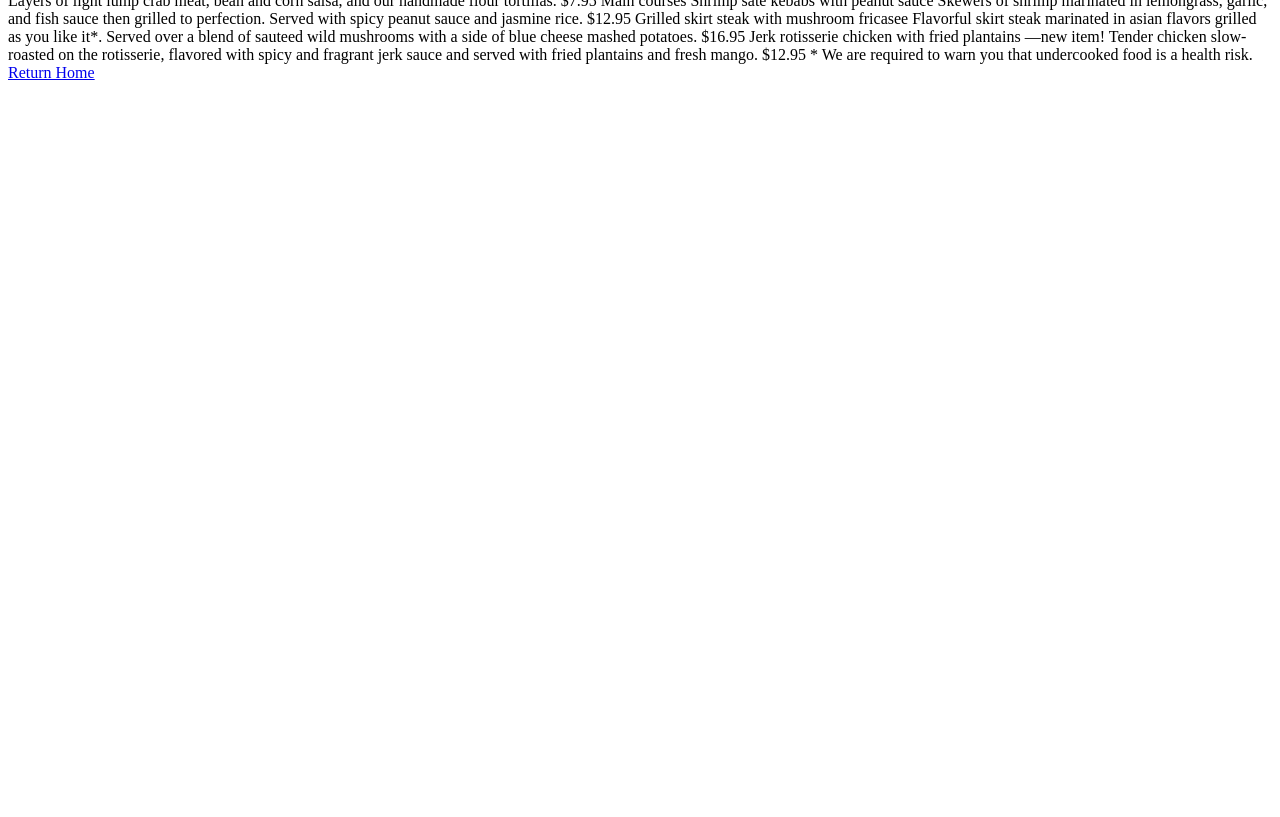
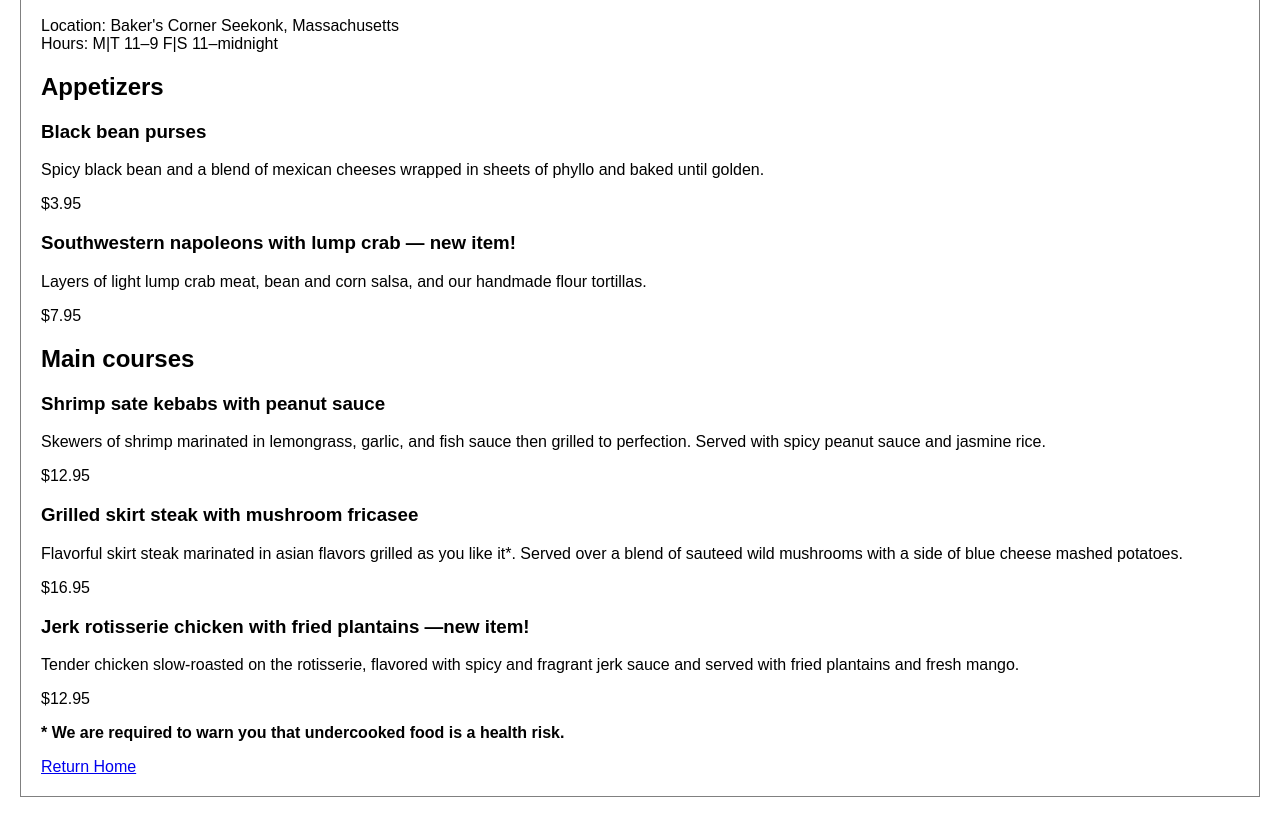
Before and after one commit to jdj6625/ISTE140-Website, a plain HTML site: page exercises/menu_start.html in a window 1280 px wide. Shown: the part 124-941 px from the top of the page. Before the commit the page ends 800 px from the top, so only its background shows below. Drawn offline with Linux system fonts and the light colour scheme.

Commit message:
Added conventional HTML tags

```diff
--- a/exercises/menu_start.html
+++ b/exercises/menu_start.html
@@ -1,40 +1,53 @@
 <!DOCTYPE html>
 <html lang="en">
     <head>
+        <link rel="stylesheet" href="styles/menu_styles.css">
         <meta charset="utf-8">
         <meta name="viewport" content="width=device-width, initial-scale=1">
         <title>Black Goose Bistro</title>
-        <link href="styles/menu_styles.css">
     </head>
     <body>
-        <h1>Black Goose Bistro | Summer Menu</h1>
+        <h1>Black Goose Bistro | <span class="summer-menu">Summer Menu</span></h1>
 
         <section>
-            Baker's Corner
-            Seekonk, Massachusetts
-            Hours
-            M|T 11–9 F|S 11–midnight
+            <section>
+                Location:
+                Baker's Corner
+                Seekonk, Massachusetts
+            </section>
+            <section>
+               Hours:
+               M|T 11–9 F|S 11–midnight
+            </section>
+
         </section>
 
         <main>
-            Appetizers
-            Black bean purses
-            Spicy black bean and a blend of mexican cheeses wrapped in sheets of phyllo and baked until golden. $3.95
+            <div class="row">
+                <section id="apps">
+                    <h2>Appetizers</h2>
+                    <h3 class="dish">Black bean purses</h3>
+                    <p>Spicy black bean and a blend of mexican cheeses wrapped in sheets of phyllo and baked until golden.</p> <span class="price">$3.95</span>
 
-            Southwestern napoleons with lump crab — new item!
-            Layers of light lump crab meat, bean and corn salsa, and our handmade flour tortillas. $7.95
+                    <h3 class="dish">Southwestern napoleons with lump crab — <span class="new-item">new item!</span></h3>
+                    <p>Layers of light lump crab meat, bean and corn salsa, and our handmade flour tortillas.</p> <span class="price">$7.95</span>
+                </section>
 
-            Main courses
-            Shrimp sate kebabs with peanut sauce
-            Skewers of shrimp marinated in lemongrass, garlic, and fish sauce then grilled to perfection. Served with spicy peanut sauce and jasmine rice. $12.95
+                <section id="mains">
+                    <h2>Main courses</h2>
+                    <h3 class="dish">Shrimp sate kebabs with peanut sauce</h3>
+                    <p>Skewers of shrimp marinated in lemongrass, garlic, and fish sauce then grilled to perfection. Served with spicy peanut sauce and jasmine rice.</p> <span class="price">$12.95</span>
 
-            Grilled skirt steak with mushroom fricasee
-            Flavorful skirt steak marinated in asian flavors grilled as you like it*. Served over a blend of sauteed wild mushrooms with a side of blue cheese mashed potatoes. $16.95
+                    <h3 class="dish">Grilled skirt steak with mushroom fricasee</h3>
+                    <p>Flavorful skirt steak marinated in asian flavors grilled as you like it*. Served over a blend of sauteed wild mushrooms with a side of blue cheese mashed potatoes.</p> <span class="price">$16.95</span>
 
-            Jerk rotisserie chicken with fried plantains —new item!
-            Tender chicken slow-roasted on the rotisserie, flavored with spicy and fragrant jerk sauce and served with fried plantains and fresh mango. $12.95
+                    <h3 class="dish">Jerk rotisserie chicken with fried plantains —<span class="new-item">new item!</span></h3>
+                    <p>Tender chicken slow-roasted on the rotisserie, flavored with spicy and fragrant jerk sauce and served with fried plantains and fresh mango.</p> <span class="price">$12.95</span>
 
-            * We are required to warn you that undercooked food is a health risk.
+                </section>
+
+            </div>
+            <p><strong>* We are required to warn you that undercooked food is a health risk.</strong></p>
         </main>
         <footer><a href="../index.html">Return Home</a></footer>
     </body>
```
